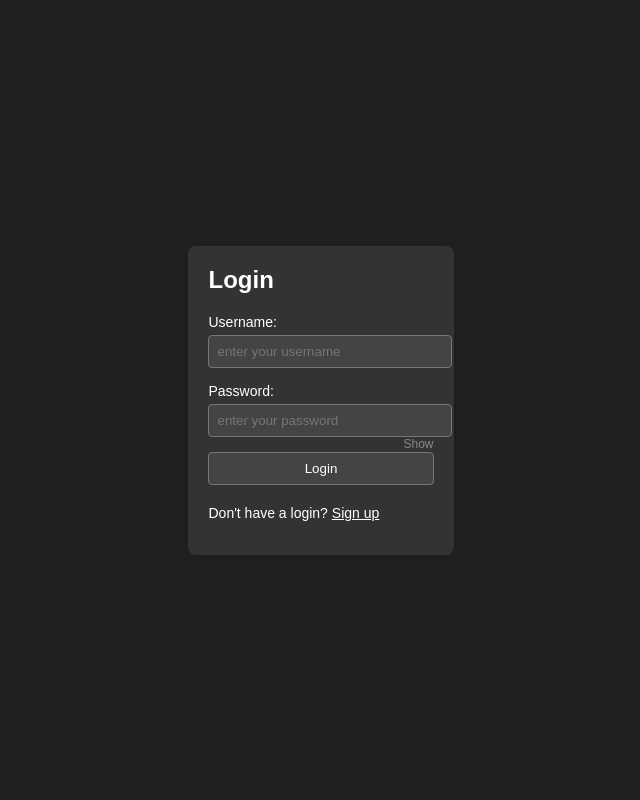
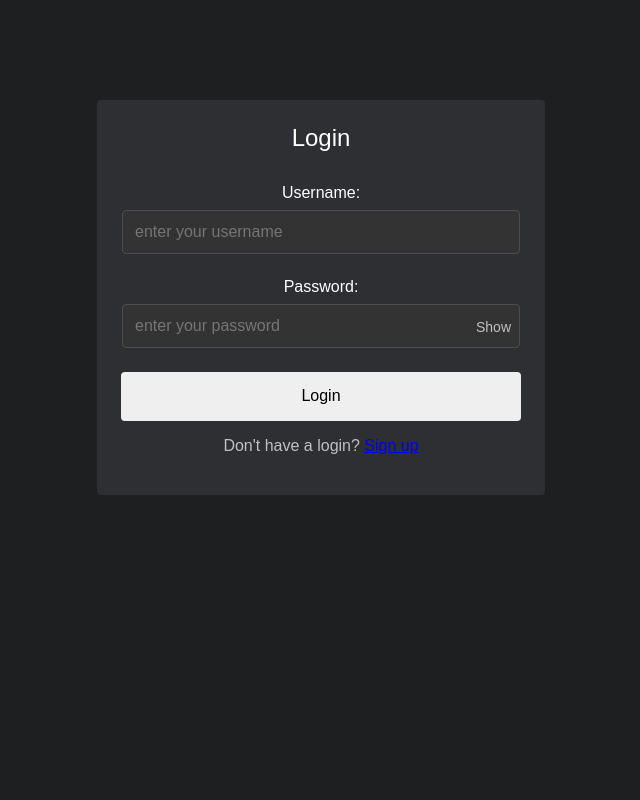
Before and after one commit to james599/NEA, a Flask app: page /login in a window 1280 px wide. Shown: the whole page, without its empty margins (319-959 px from the left). Run offline with Flask 3, Linux system fonts and the light colour scheme.

Commit message:
Responsive design

```diff
--- a/static/styles/login.css
+++ b/static/styles/login.css
@@ -1,82 +1,118 @@
 body {
-    margin: 0;
-    padding: 0;
-    font-family: 'Arial', sans-serif;
-    background-color: #202020;
-    color: #ffffff;
-    display: flex;
-    justify-content: center;
-    align-items: center;
-    height: 100vh;
+    font-family: Arial, sans-serif;
+    background-color: #1d1f21;
 }
 
 .login-container {
-    background-color: #333333;
-    padding: 20px;
-    border-radius: 8px;
-    box-shadow: 0 0 10px rgba(0, 0, 0, 0.1);
+    width: 100%;
+    max-width: 400px;
+    margin: 0 auto;
+    margin-top: 100px;
+    padding: 24px;
+    background-color: #2d2f33;
+    border-radius: 4px;
+    text-align: center;
 }
 
 .login-header {
     font-size: 24px;
-    font-weight: bold;
-    margin-bottom: 20px;
+    color: #fff;
+    margin-bottom: 32px;
 }
 
 .input-container {
-    margin-bottom: 15px;
+    margin-bottom: 24px;
+    position: relative;
 }
 
 label {
     display: block;
-    font-size: 14px;
-    margin-bottom: 5px;
+    font-size: 16px;
+    color: #fff;
+    margin-bottom: 8px;
 }
 
-input {
-    width: 100%;
-    padding: 8px;
-    border: 1px solid #777777;
+input[type="text"], input[type="password"] {
+    width: 93%;
+    padding: 12px;
     border-radius: 4px;
-    background-color: #444444;
-    color: #ffffff;
-    outline: none;
+    border: 1px solid #4d4d4d;
+    font-size: 16px;
+    color: #fff;
+    background-color: #333;
+    display: block;
+    margin: 0 auto;
 }
 
 .show-password {
+    position: absolute;
+    top: 70%;
+    right: 10px;
+    transform: translateY(-50%);
+    font-size: 14px;
+    color: #c0c0c0;
     cursor: pointer;
-    font-size: 12px;
-    color: #888888;
-    float: right;
 }
 
-button {
-    width: 100%;
-    padding: 10px;
-    background-color: #1E90FF;
-    color: #ffffff;
-    border: none;
-    border-radius: 4px;
-    cursor: pointer;
-    align-self: center;
+.show-password:before {
+    content: "\f06e";
+    font-family: "FontAwesome";
+    display: inline-block;
+    margin-right: 5px;
 }
 
-button:hover {
-    background-color: #004080;
+.btn {
+    display: block;
+    width: 100%;
+    padding: 12px;
+    margin-bottom: 0;
+    font-size: 16px;
+    font-weight: 400;
+    line-height: 1.42857143;
+    text-align: center;
+    white-space: nowrap;
+    vertical-align: middle;
+    -ms-touch-action: manipulation;
+    touch-action: manipulation;
+    cursor: pointer;
+    -webkit-user-select: none;
+    -moz-user-select: none;
+    -ms-user-select: none;
+    user-select: none;
+    background-image: none;
+    border: 1px solid transparent;
+    border-radius: 4px;
 }
 
-.no-login {
-    margin-top: 20px;
-    font-size: 14px;
-    color: #ffffff;
+.btn-primary {
+    color: #fff;
+    background-color: #6c757d;
+    border-color: #6c757d;
+    transition: background-color 0.3s ease;
 }
 
-a {
-    color: #ffffff;
+.btn-primary:hover {
+    color: #fff;
+    background-color: #5a6268;
+    border-color: #545b62;
+}
+
+.error {
+    color: #ff0000;
+    margin-bottom: 10px;
+}
+
+.no-login{
+    color: #c0c0c0;
+    text-decoration: none;
+}
+
+.no-login a:hover {
     text-decoration: underline;
 }
 
-a:hover {
-    color: #b7b5b5;
-    text-decoration: none;
+@media (max-width: 480px) {
+    .login-container {
+        margin-top: 50px;
+    }
 }
```
